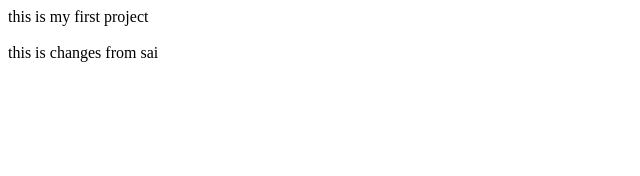
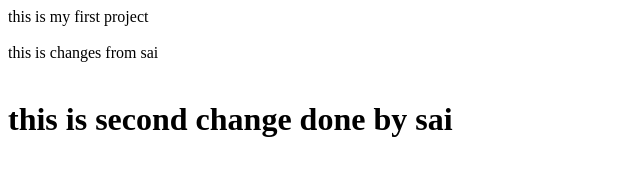
Before and after one commit to sravansaichitta/sravan-sai-1, a plain HTML site: page index.html in a window 1280 px wide. Shown: the whole page, without its empty margins (0-640 px from the left). Drawn offline with Linux system fonts and the light colour scheme.

Commit message:
second change

```diff
--- a/index.html
+++ b/index.html
@@ -9,6 +9,8 @@
     this is my first project
     <br><br>
     this is changes from sai
+    <br><br>
+    <h1>this is second change done by sai</h1>
 
 </body>
 </html>
```
